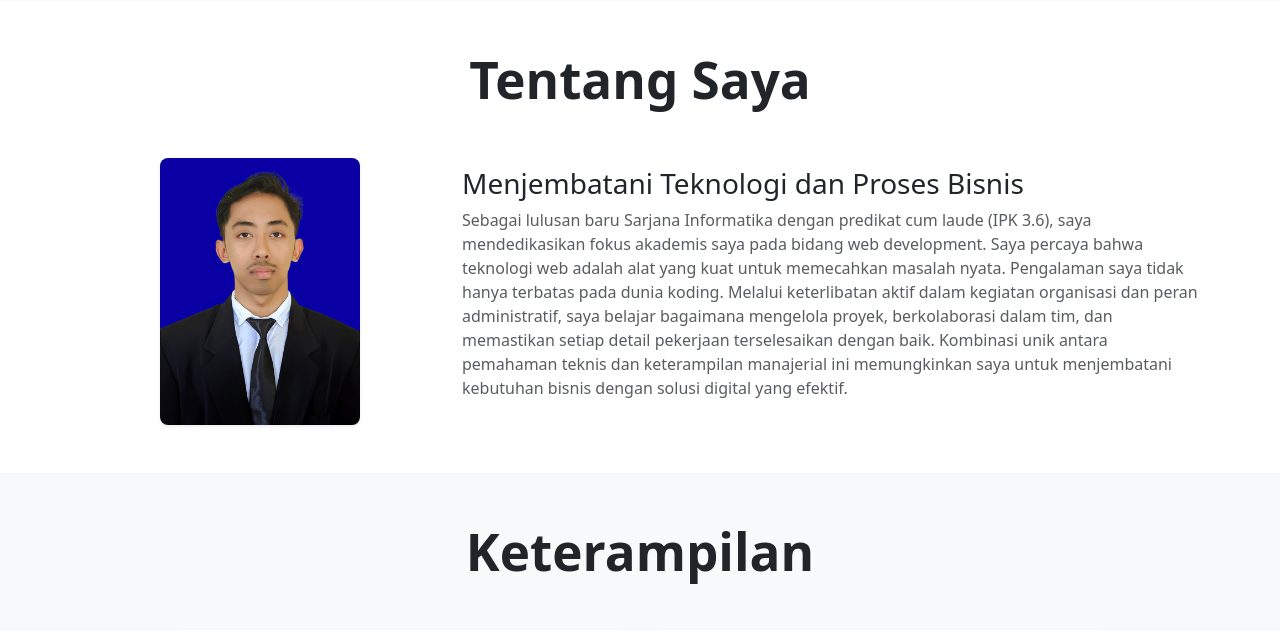
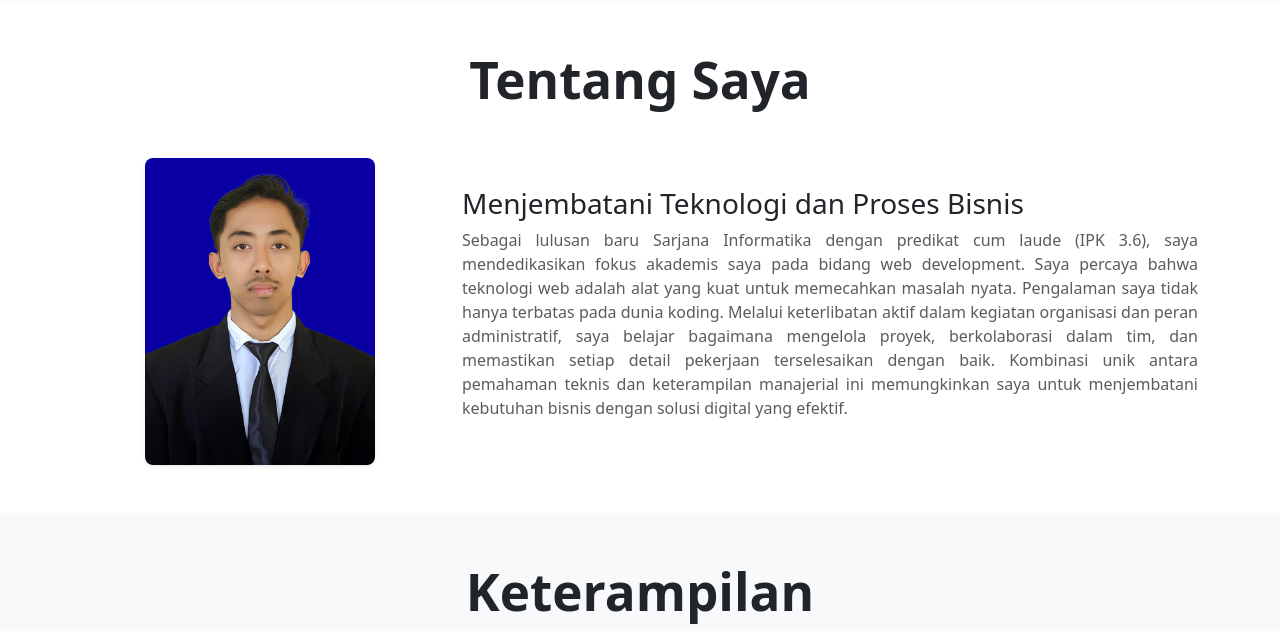
Before and after one commit to fajarraden09/myportofolio, a PHP site: page / in a window 1280 px wide. Shown: the part 555-1186 px from the top of the page. Run offline with PHP 8.4, Linux system fonts and the light colour scheme.

Commit message:
finish 10

```diff
--- a/style.css
+++ b/style.css
@@ -58,9 +58,12 @@ h2.text-center.mb-5 {
 
 /* Memperbaiki ukuran foto di bagian 'Tentang Saya' */
 #about .col-md-4 img.img-fluid {
-    max-width: 200px; /* Atur lebar maksimal foto */
+    max-width: 230px; /* Atur lebar maksimal foto */
     width: 100%; /* Pastikan tetap responsif */
     margin: 0 auto; /* Posisikan di tengah kolom */
+}
+#about p.text-muted {
+    text-align: justify;
 }
 
 /* 7. Penyesuaian untuk Tampilan Mobile agar Lebih Rapi */
```
